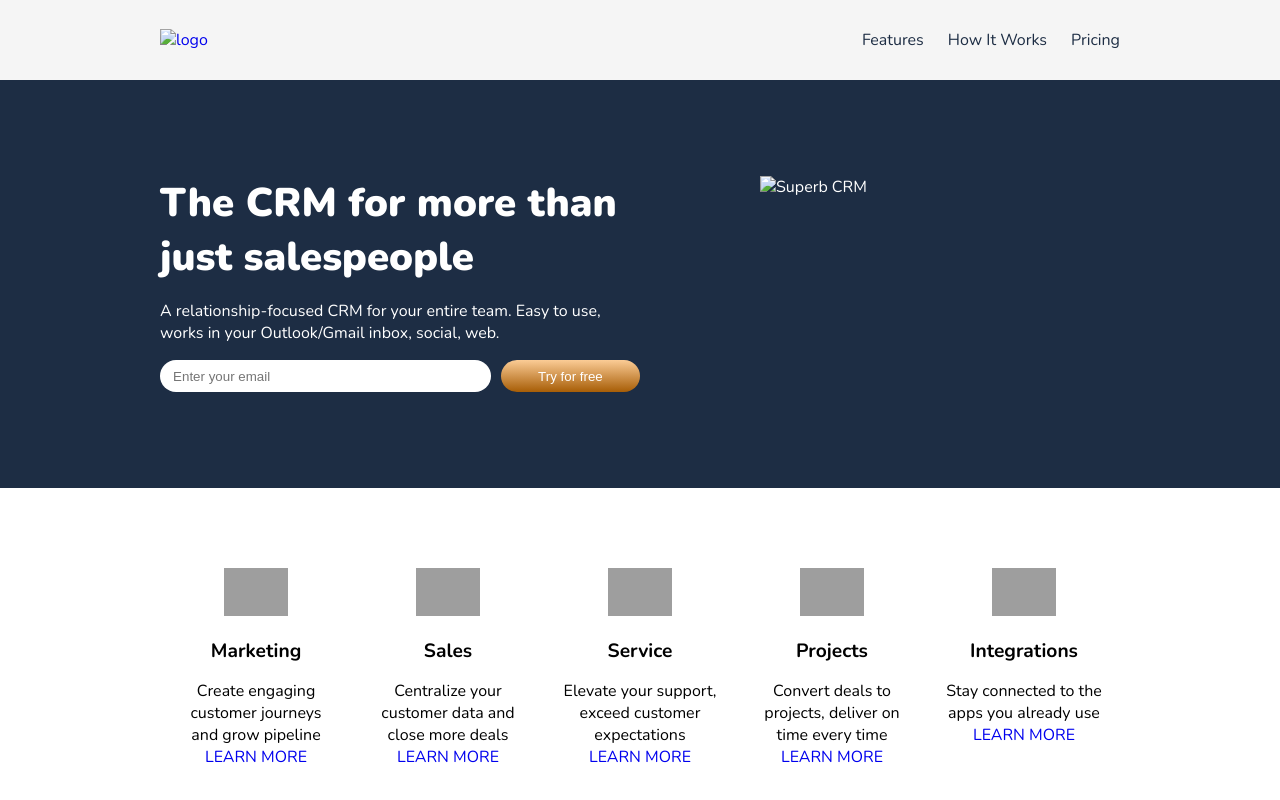
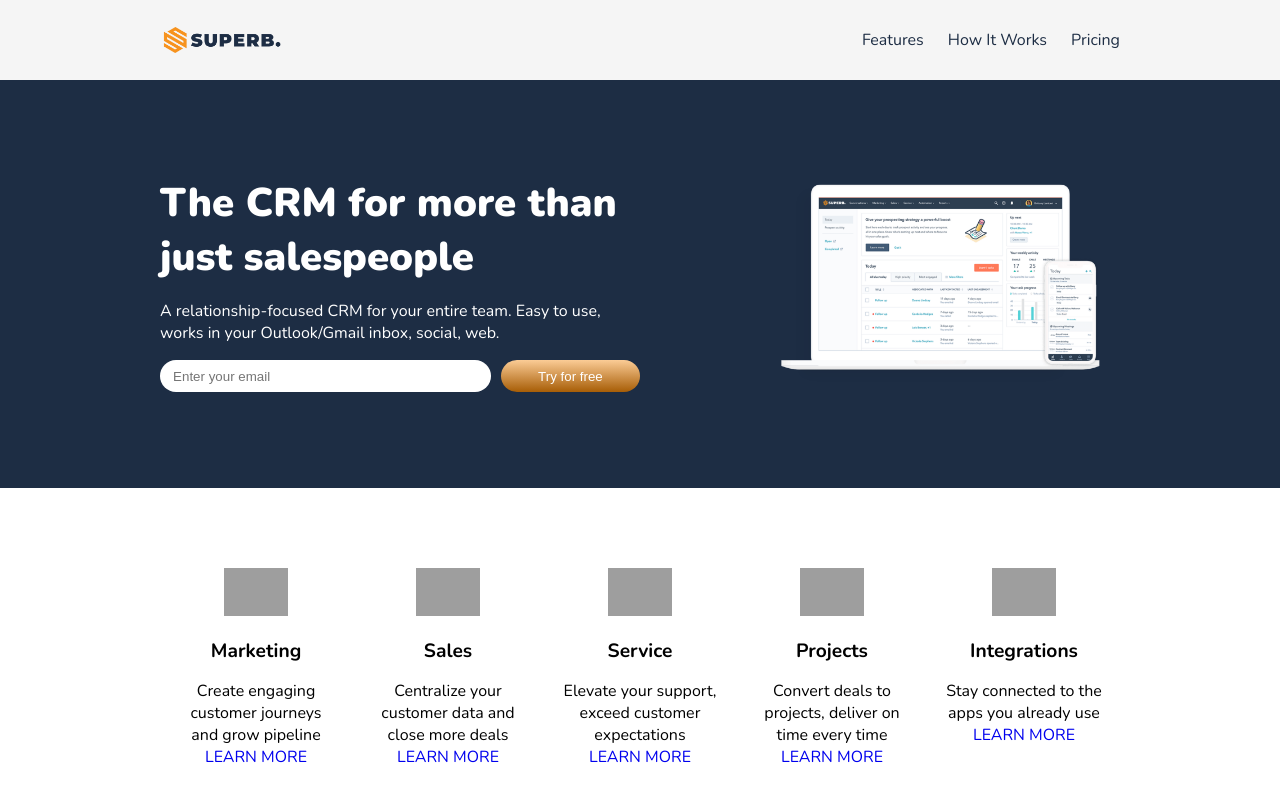
Before and after one commit to douglasboardman/portfolio, a plain HTML site: page index.html in a window 1280 px wide. Shown: the top 800 px of the page. Drawn offline with nearby package versions, Linux system fonts and the light colour scheme; grey boxes are pictures that could not be loaded.

Commit message:
Update index.html

```diff
--- a/index.html
+++ b/index.html
@@ -19,7 +19,7 @@
       <div id="div-logo">
         <a href="#">
           <img id="header-img"
-            src="./img/superb-logo.png"
+            src="./superb-logo.png"
             alt="logo" />
         </a>
       </div>
@@ -43,7 +43,7 @@
       </div>
       <div id="product-image" class="inline-div">
         <img
-          src="./img/product-image.png"
+          src="./product-image.png"
           id="product-img" alt="Superb CRM" />
       </div>
     </div>
```
